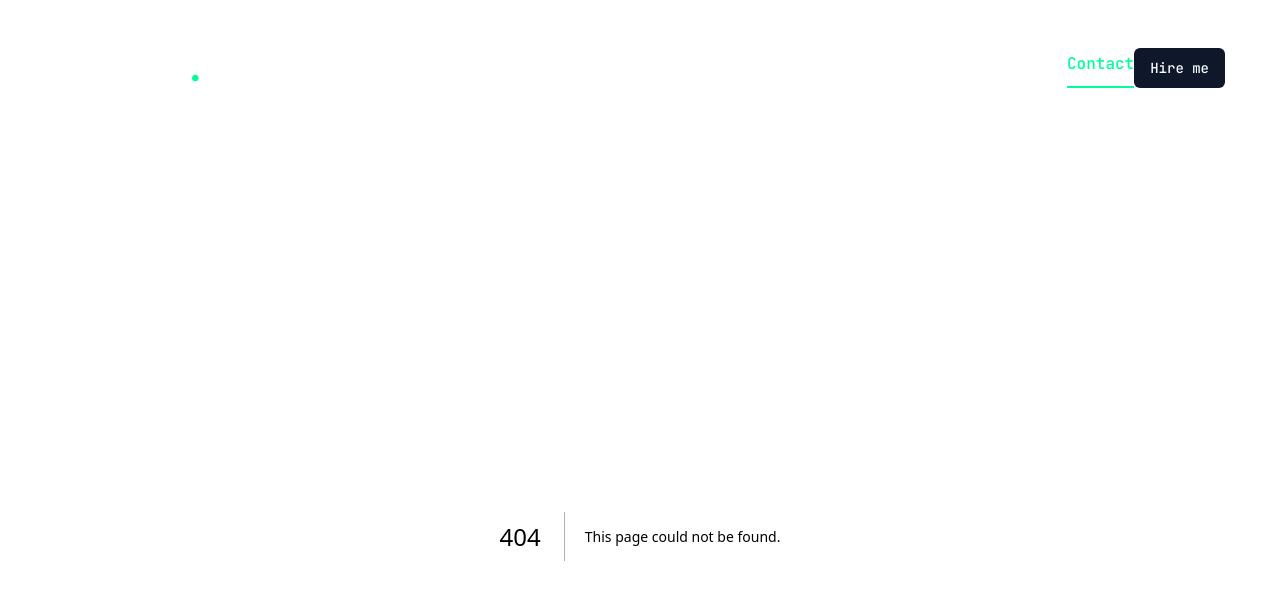
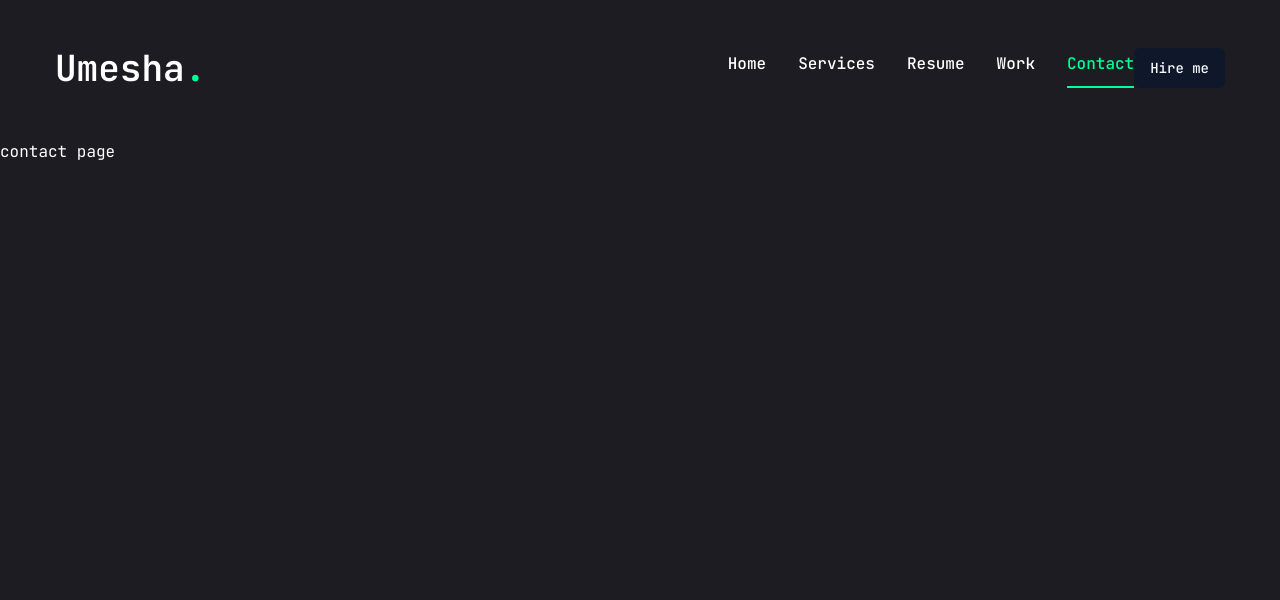
Before and after one commit to sandalu95/umesha-portfolio-web, a Next.js app: page /contact in a window 1280 px wide. Before the commit this address had no page. Shown: the top 600 px of the page. Built offline with nearby package versions, Linux system fonts and the light colour scheme.

Commit message:
add nav pages

```diff
--- /dev/null
+++ b/app/contact/page.jsx
@@ -0,0 +1,9 @@
+import React from "react";
+
+const Contact = () => {
+  return (
+    <div>contact page</div>
+  )
+};
+
+export default Contact;
--- /dev/null
+++ b/app/resume/page.jsx
@@ -0,0 +1,5 @@
+const Resume = () => {
+  return <div>resume page</div>;
+};
+
+export default Resume;
--- /dev/null
+++ b/app/services/page.jsx
@@ -0,0 +1,7 @@
+const Services = () => {
+  return (
+    <div>services page</div>
+  )
+};
+
+export default Services;
--- /dev/null
+++ b/app/work/page.jsx
@@ -0,0 +1,5 @@
+const Work = () => {
+  return <div>work page</div>;
+};
+
+export default Work;
```
